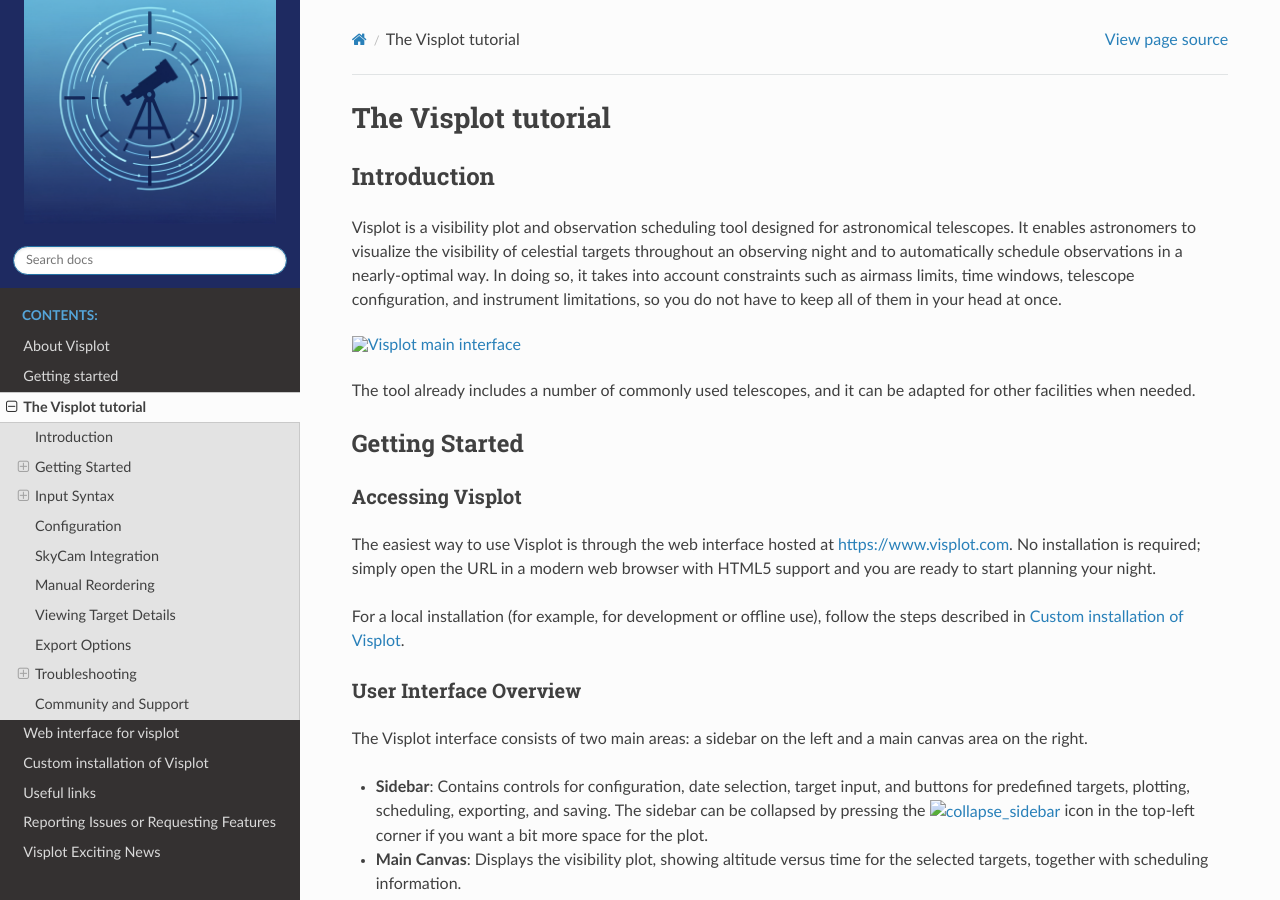
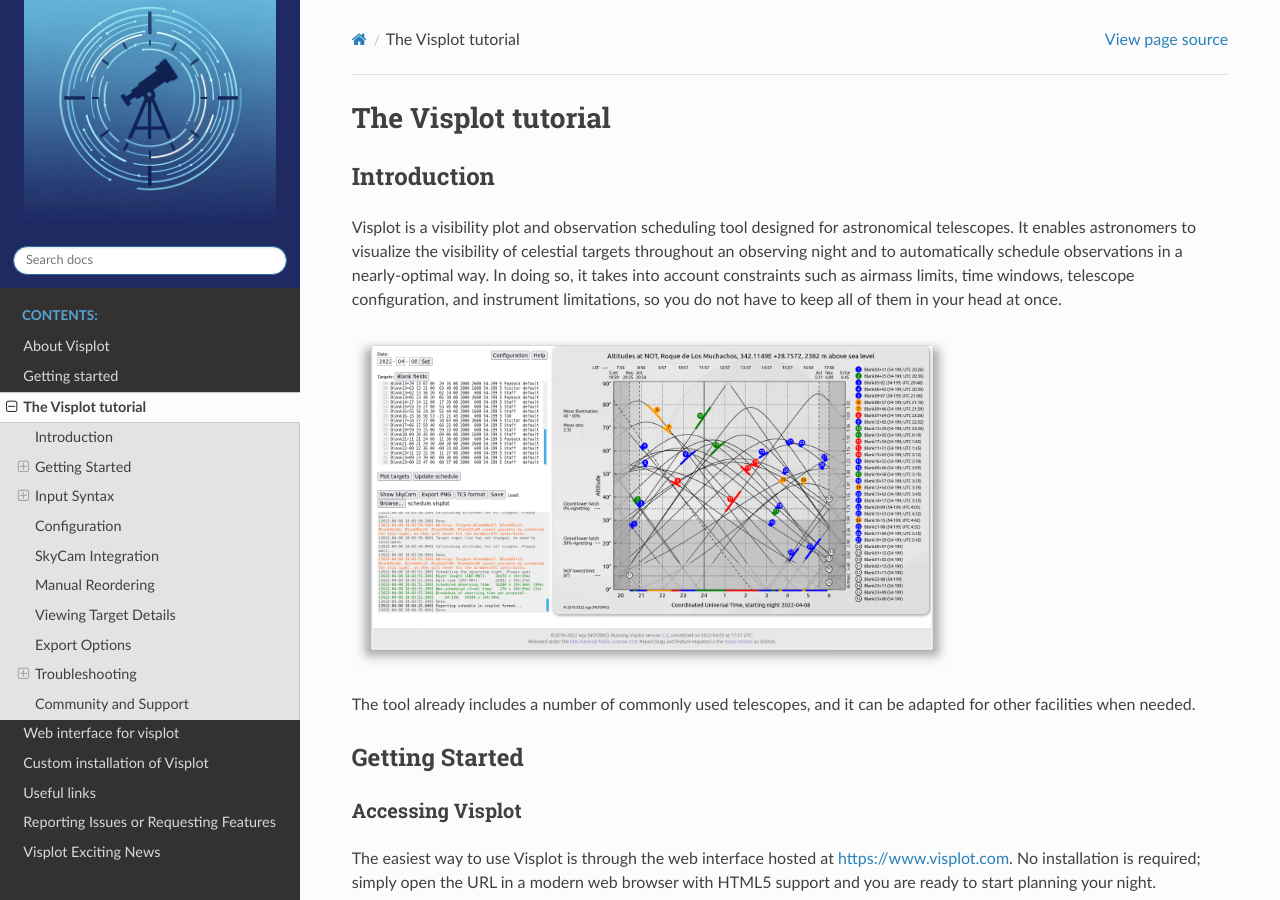
Before and after one commit to egafton/visplot, a Sphinx documentation site: the page built from docs/tutorial.rst, in a window 1280 px wide and 900 px high. Built offline with Sphinx 7.4.7 and the Read the Docs theme 3.1.0, drawn with Linux system fonts in a browser that asks for light colours.

Commit message:
RTD: changing the reference to moved images

```diff
--- a/docs/tutorial.rst
+++ b/docs/tutorial.rst
@@ -6,7 +6,7 @@
 
 .. Add some icon substitutions
 
-.. |collapse_sidebar| image:: ../img/sidebar.png
+.. |collapse_sidebar| image:: ../visplot/img/sidebar.png
     :height: 2ex
 
 Introduction
@@ -20,7 +20,7 @@
 instrument limitations, so you do not have to keep all of them in your head at
 once.
 
-.. image:: ../img/snapshot.png
+.. image:: figs/snapshot.png
    :alt: Visplot main interface
    :width: 600px
 
```
Also changed, not shown: README.md (+1 -1 lines), docs/figs/snapshot.png (renamed from visplot/img/snapshot.png).
